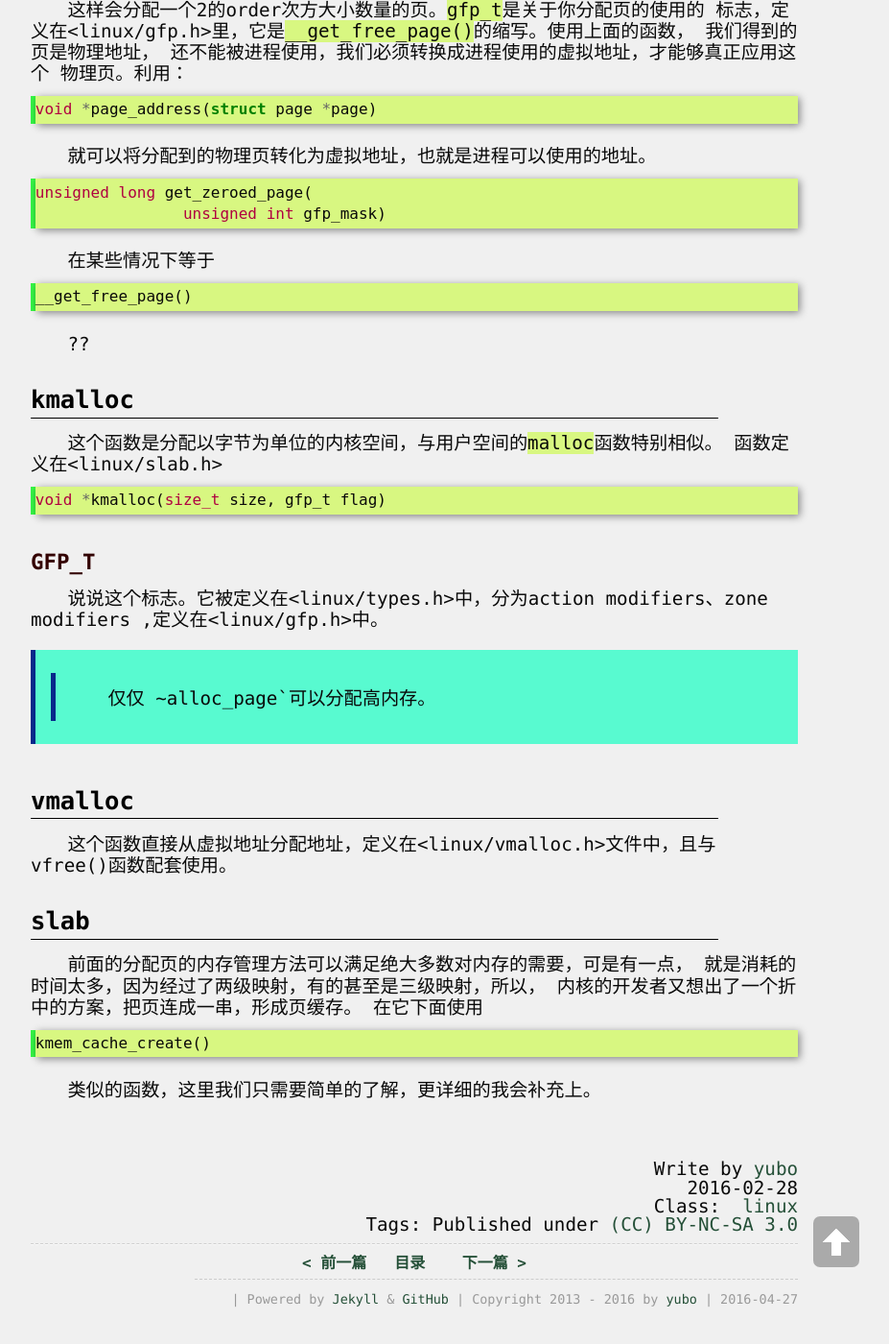
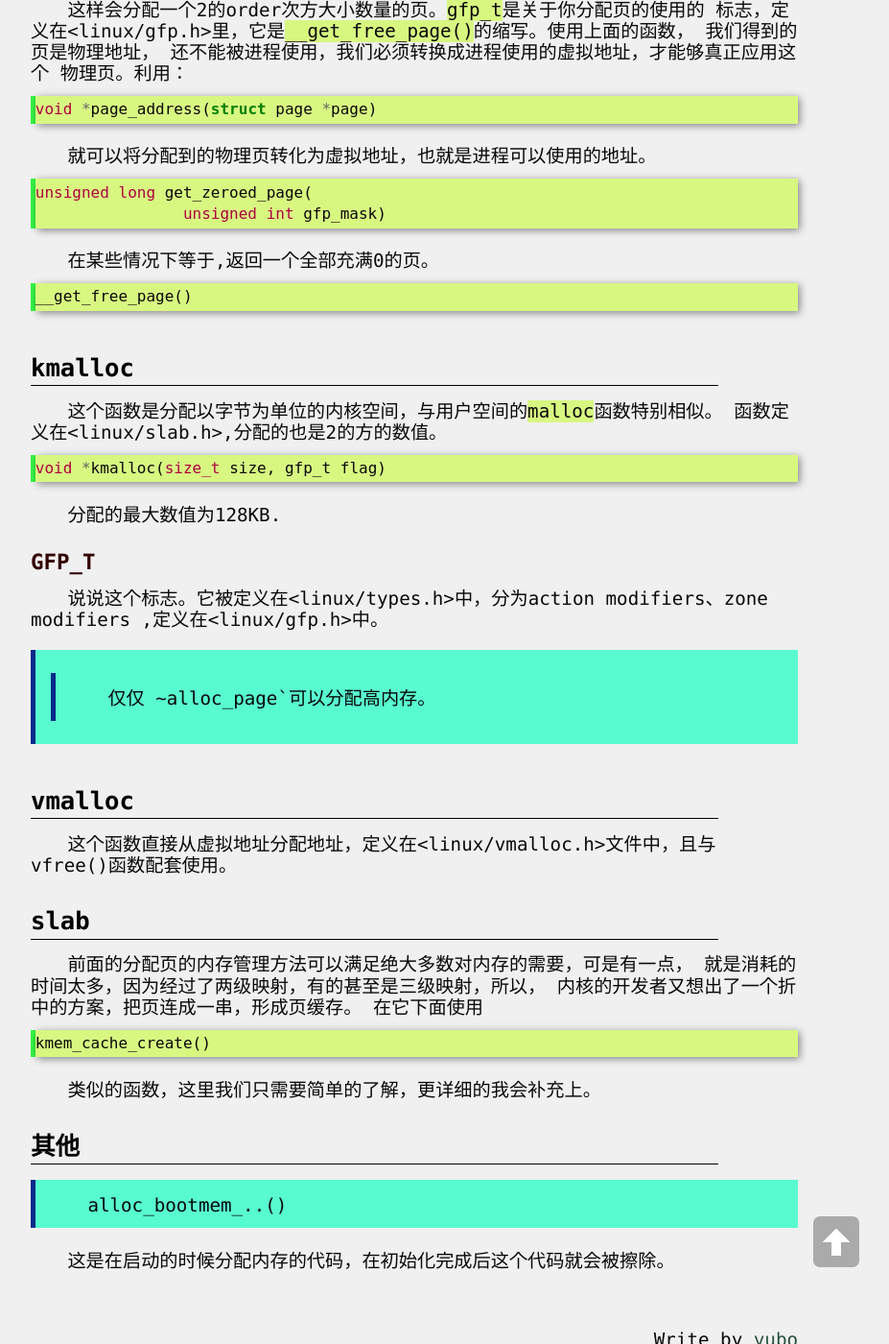
Before and after one commit to yuzibo/yuzibo.github.io, a Jekyll site: the page built from _posts/2016-02-28-linux_memory.md, in a window 1280 px wide and 1400 px high, scrolled down 965 px. Shown: the whole window at 96% size, without its empty margins (208-1135 px from the left). Built offline with Jekyll 4.4.1, drawn with Linux system fonts in a browser that asks for light colours; comment, search, counter and statistics services are not loaded; before the commit the page ends 2334 px from its top, so only the background shows below that.

Commit message:
add something

````diff
--- a/_posts/2016-02-28-linux_memory.md
+++ b/_posts/2016-02-28-linux_memory.md
@@ -49,19 +49,19 @@ void *page_address(struct page *page)
 unsigned long get_zeroed_page(
 		unsigned int gfp_mask)
 ```
-在某些情况下等于
+在某些情况下等于,返回一个全部充满0的页。
 ```c
 __get_free_page()
 ```
-??
 
 # kmalloc
 这个函数是分配以字节为单位的内核空间，与用户空间的`malloc`函数特别相似。
-函数定义在<linux/slab.h>
+函数定义在<linux/slab.h>,分配的也是2的方的数值。
 
 ```c
 void *kmalloc(size_t size, gfp_t flag)
 ```
+分配的最大数值为128KB.
 
 ## GFP_T
 说说这个标志。它被定义在<linux/types.h>中，分为action modifiers、zone
@@ -82,3 +82,9 @@ vfree()函数配套使用。
 kmem_cache_create()
 ```
 类似的函数，这里我们只需要简单的了解，更详细的我会补充上。
+
+# 其他
+
+>alloc_bootmem_..()
+
+这是在启动的时候分配内存的代码，在初始化完成后这个代码就会被擦除。
````
